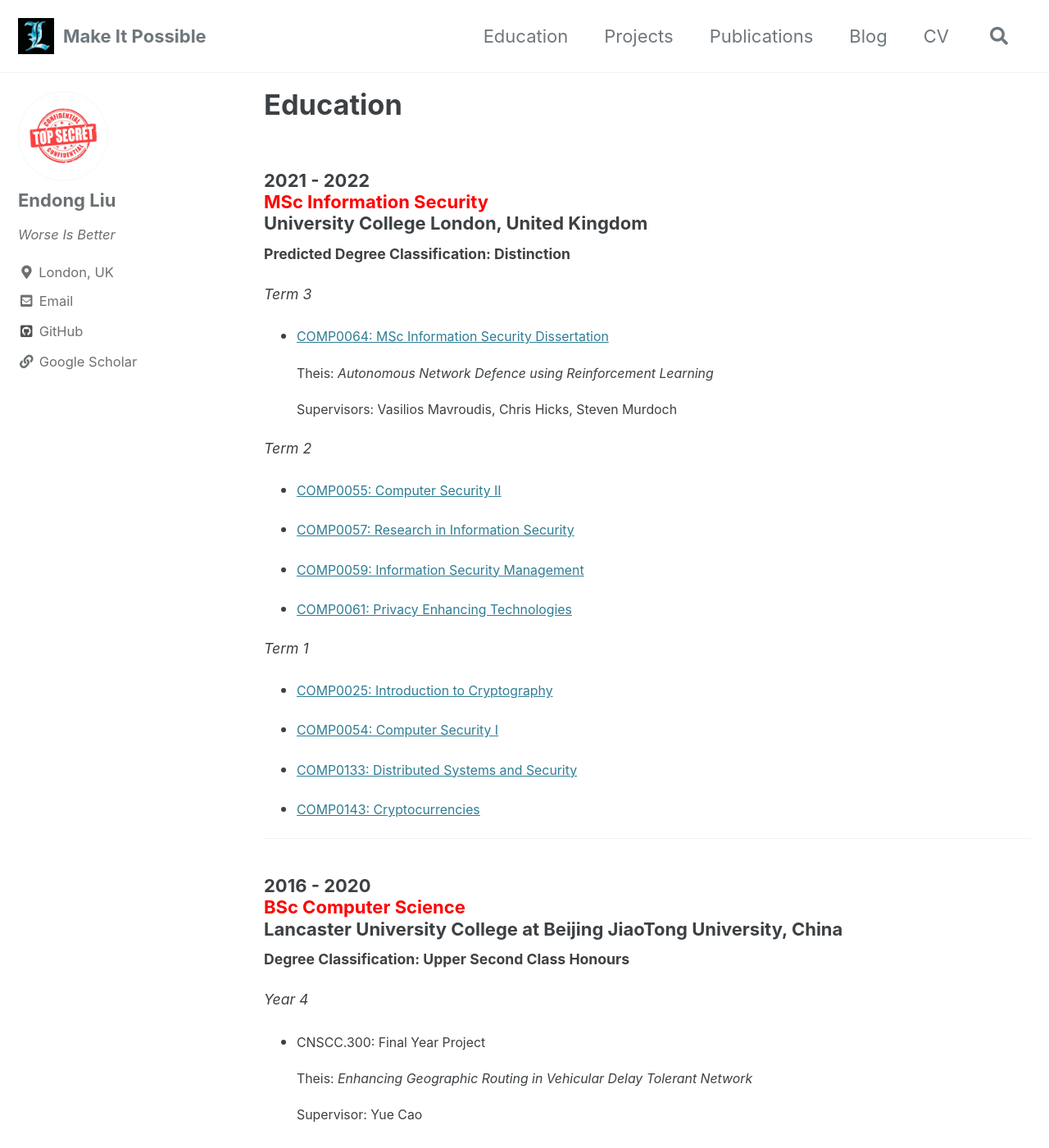
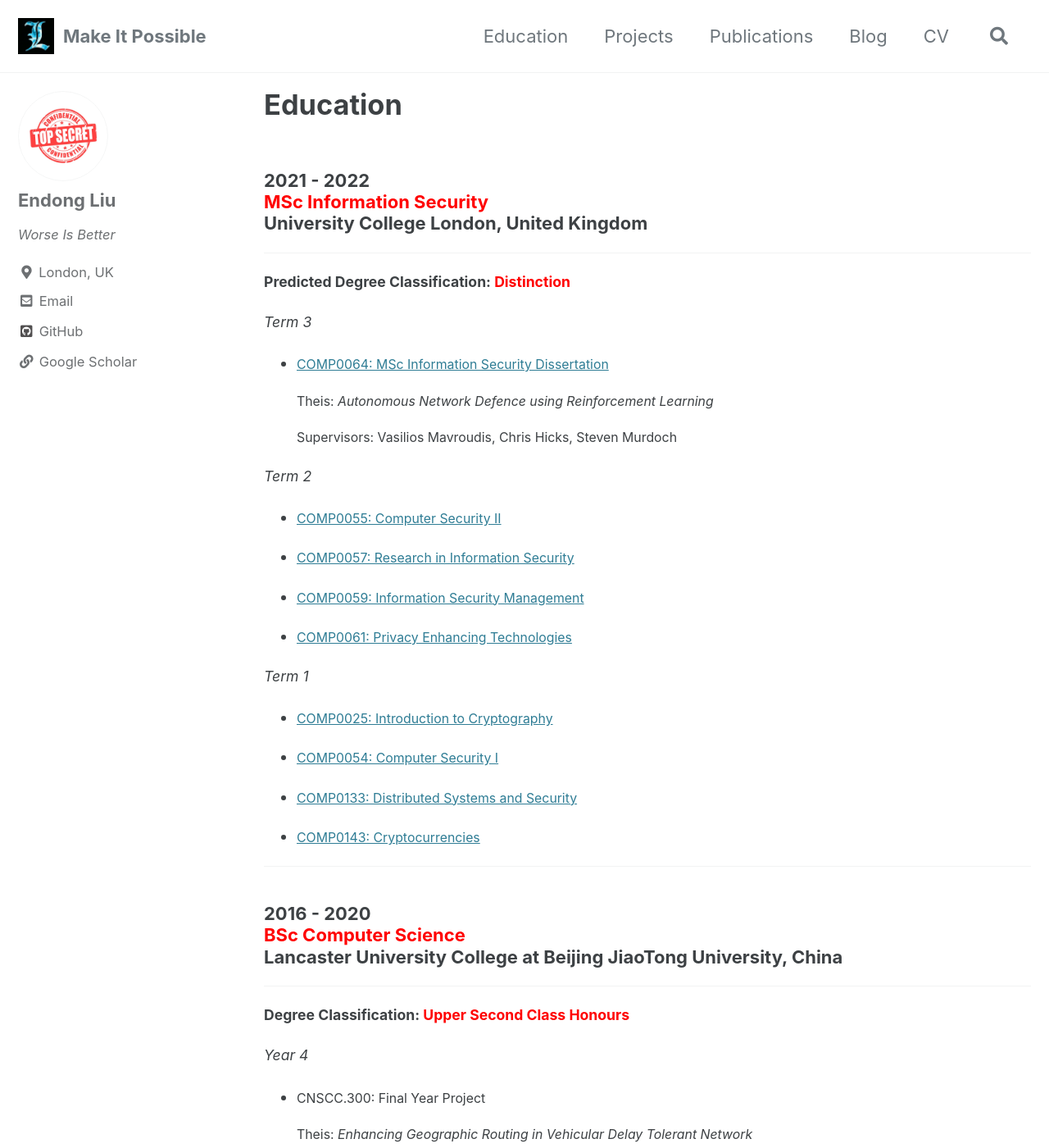
Before and after one commit to ZzPoLariszZ/zzpolariszz.github.io, a Jekyll site: the page built from _pages/education.md, in a window 1280 px wide and 1400 px high. Shown: the whole window at 82% size. Built offline with Jekyll 4.4.1, drawn with Linux system fonts in a browser that asks for light colours; cached includes are drawn as plain includes.

Commit message:
Update education.md

```diff
--- a/_pages/education.md
+++ b/_pages/education.md
@@ -9,8 +9,9 @@
 <h3 style="font-size:22px">
     2021 - 2022 <br> <span style="color: red">MSc Information Security</span> <br> University College London, United Kingdom
 </h3>
+---
 
-**Predicted Degree Classification: Distinction**
+**Predicted Degree Classification: <span style="color: red">Distinction</span>**
 
 *Term 3*
 
@@ -45,8 +46,9 @@
 <h3 style="font-size:22px">
     2016 - 2020 <br> <span style="color: red">BSc Computer Science</span> <br> Lancaster University College at Beijing JiaoTong University, China
 </h3>
+---
 
-**Degree Classification: Upper Second Class Honours**
+**Degree Classification: <span style="color: red">Upper Second Class Honours</span>**
 
 *Year 4*
 
```
